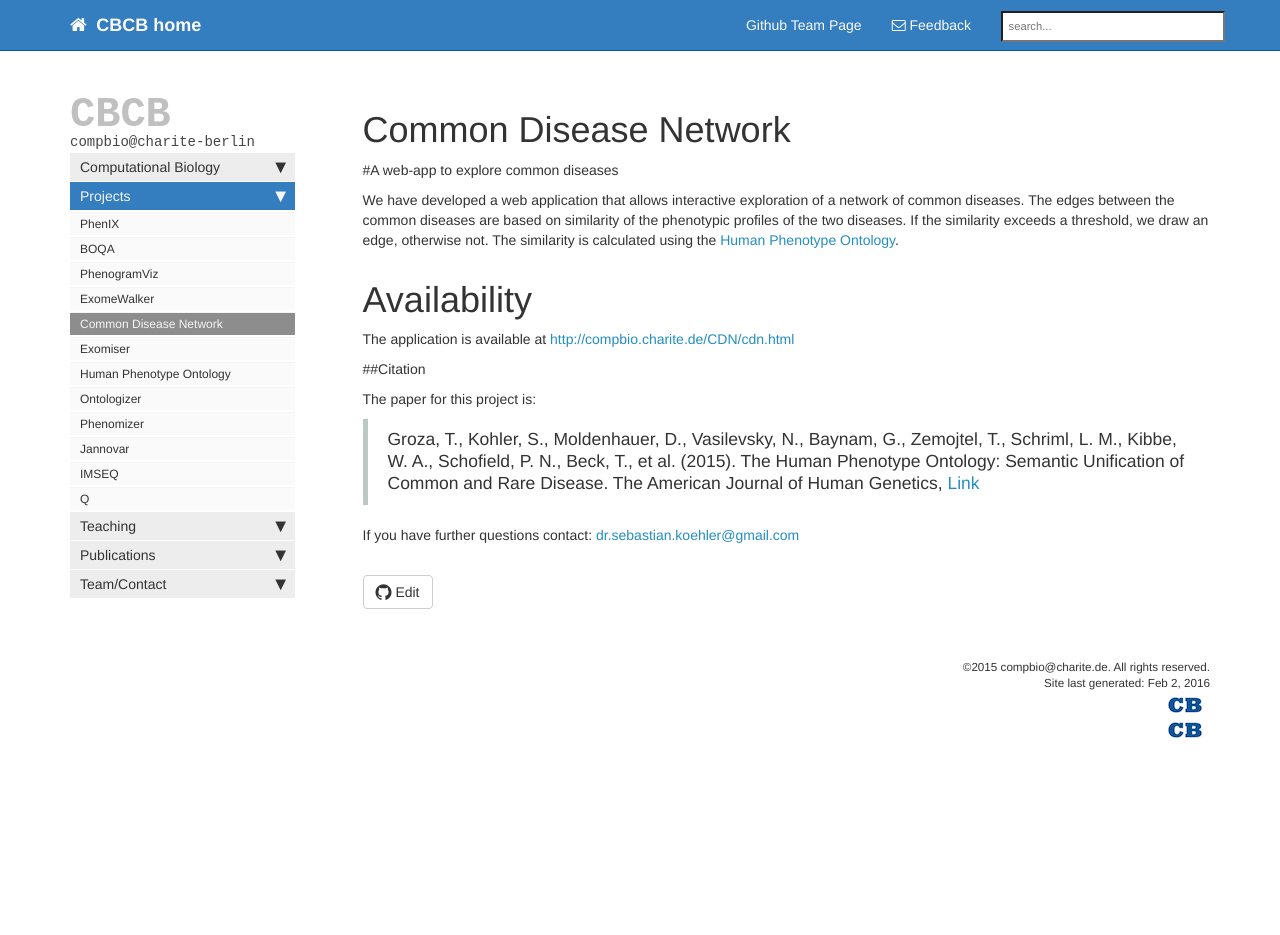
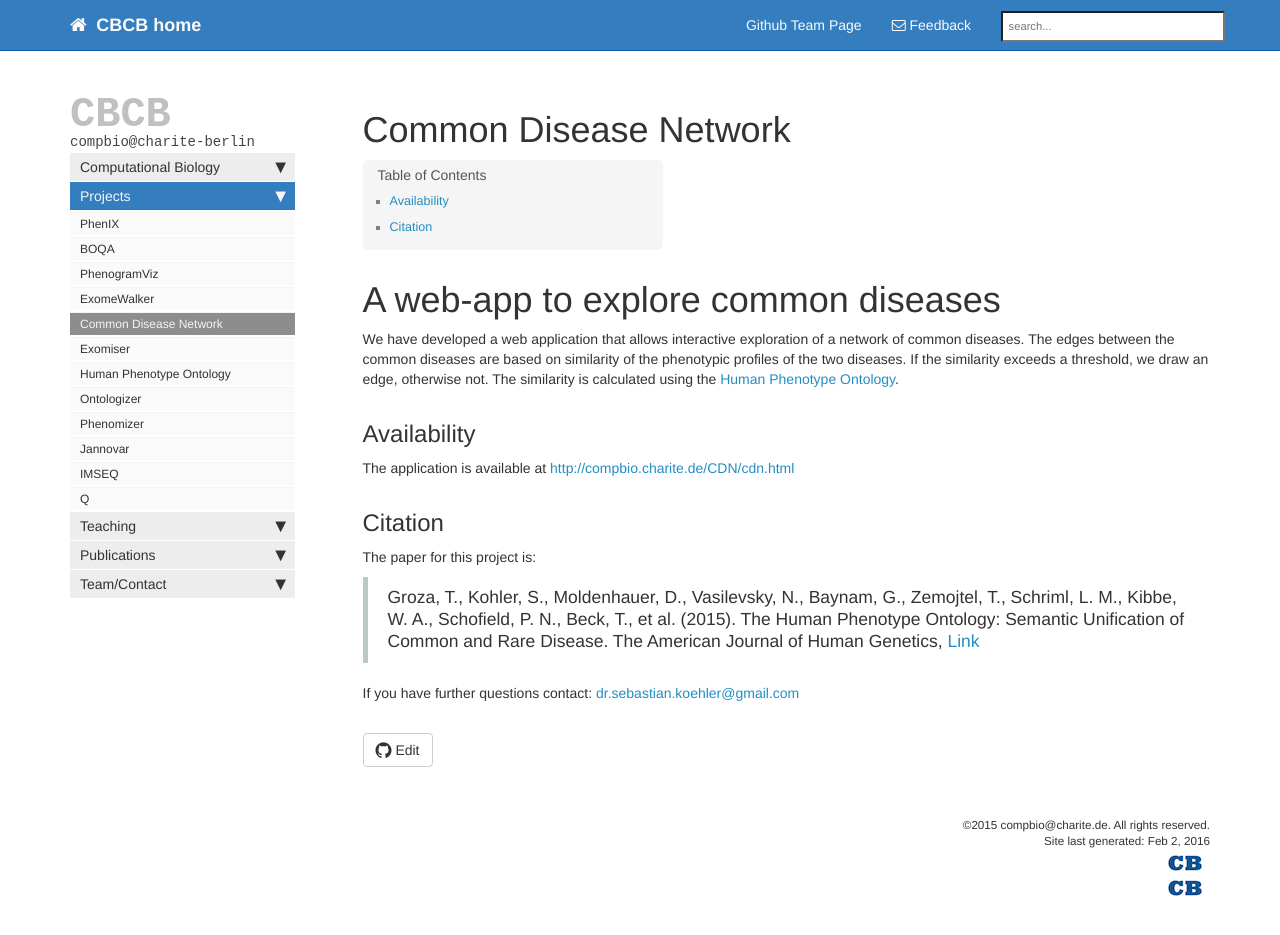
Before and after one commit to charite/charite.github.io, a Jekyll site: the page built from software-cdn.md, in a window 1280 px wide and 960 px high. Shown: the top 935 px of the window. Built offline with Jekyll 4.4.1, drawn with Linux system fonts in a browser that asks for light colours; nearby versions of some CDN libraries; library files that are not in the unit come from our copies; comment, search, counter and statistics services are not loaded.

Commit message:
Update software-cdn.md
#9

```diff
--- a/software-cdn.md
+++ b/software-cdn.md
@@ -2,16 +2,16 @@
 title: Common Disease Network
 ---
 
-#A web-app to explore common diseases
-
+A web-app to explore common diseases
+===========
 We have developed a web application that allows interactive exploration of a network of common diseases. The edges between the common diseases are based on similarity of the phenotypic profiles of the two diseases. If the similarity exceeds a threshold, we draw an edge, otherwise not. The similarity is calculated using the [Human Phenotype Ontology](http://human-phenotype-ontology.org).
 
-# Availability
-
+ Availability
+------------
 The application is available at [http://compbio.charite.de/CDN/cdn.html](http://compbio.charite.de/CDN/cdn.html)
 
-##Citation
-
+Citation
+------------
 The paper for this project is:
 
 > Groza, T., Kohler, S., Moldenhauer, D., Vasilevsky, N., Baynam, G., Zemojtel, T., Schriml, L. M., Kibbe, W. A., Schofield, P. N., Beck, T., et al. (2015).
```
